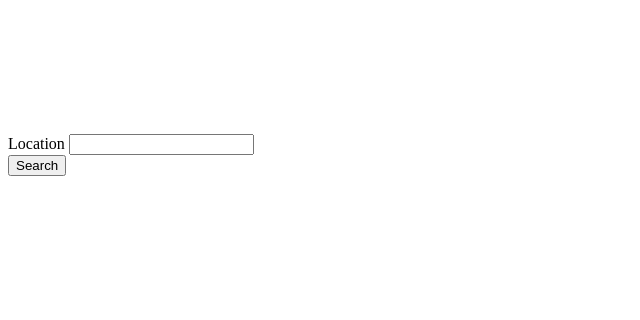
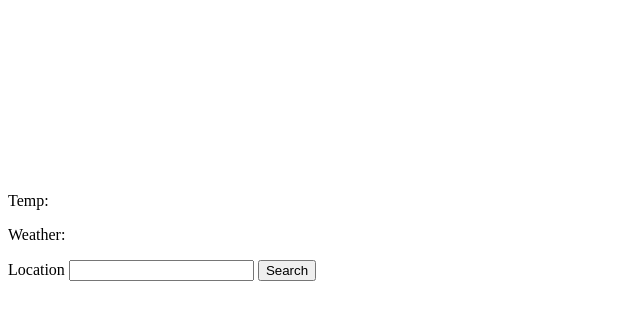
Before and after one commit to samuelmckean/weather, a plain HTML site: page index.html in a window 1280 px wide. Shown: the whole page, without its empty margins (0-640 px from the left). Drawn offline with Linux system fonts and the light colour scheme.

Commit message:
made all elements static in HTML

```diff
--- a/index.html
+++ b/index.html
@@ -8,11 +8,14 @@
   </head>
   <body>
     <div id="root">
+      <img id="gif">
+      <div id="data">
+        <p id="temp">Temp:</p>
+        <p id="weather">Weather:</p>
+      </div>
       <form>
-        <div>
-          <label for="location">Location</label>
-          <input type="text" name="location" required>
-        </div>
+        <label for="location">Location</label>
+        <input type="text" name="location" required>
         <input type="submit" value="Search">
       </form>
     </div>
```
